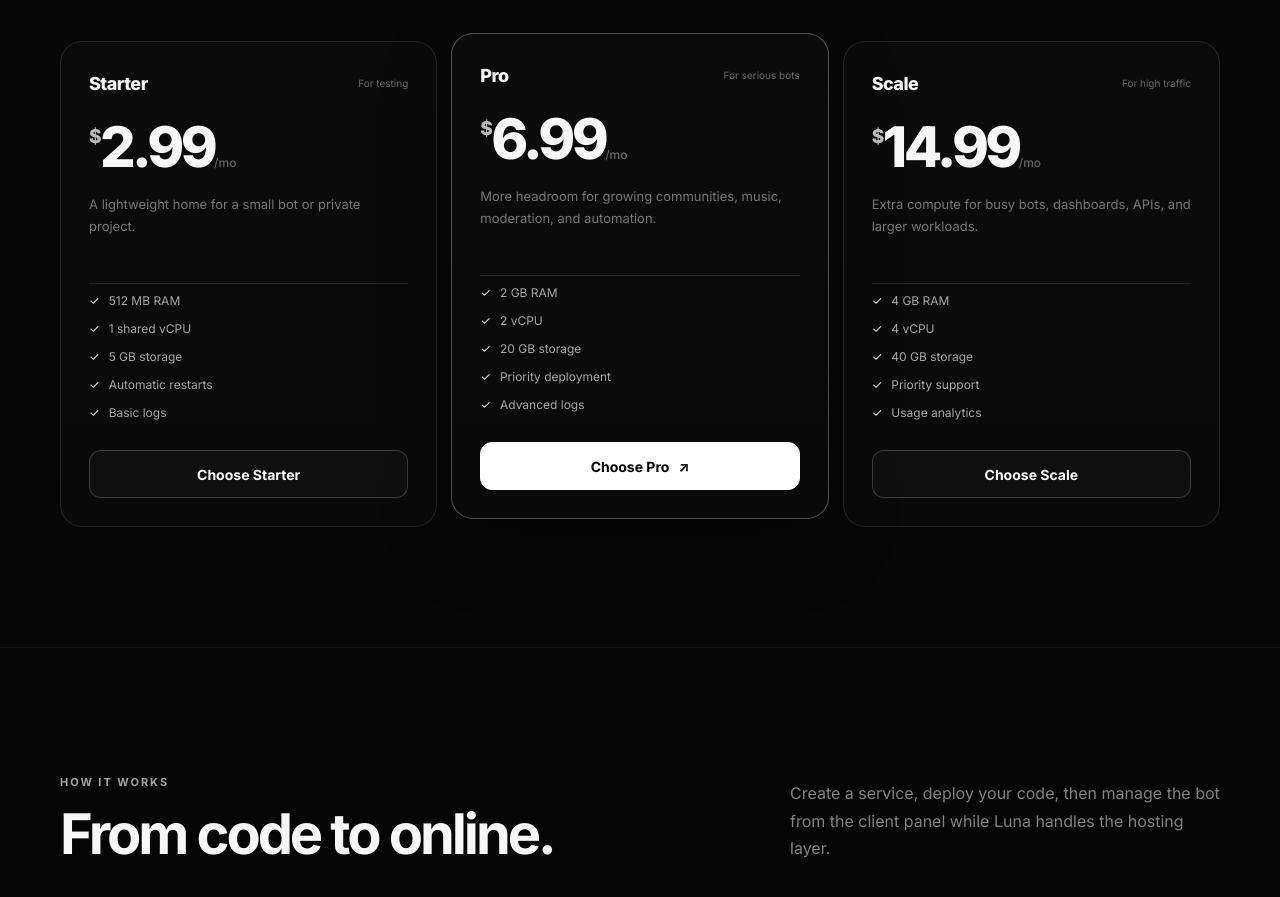
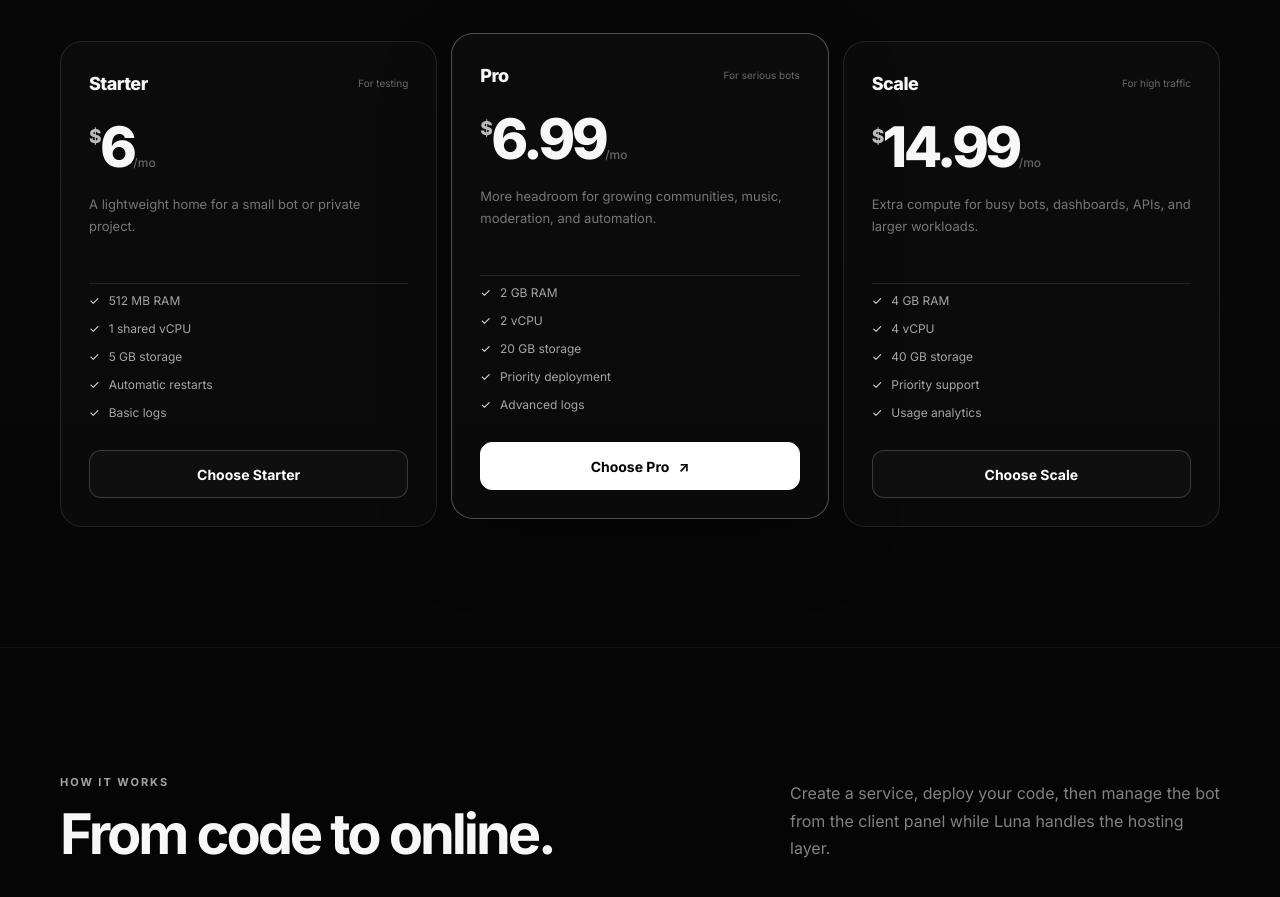
Before and after one commit to Nappygorilla/Luna.win-hosting, a plain HTML site: page index.html in a window 1280 px wide. Shown: the part 2224-3121 px from the top of the page. Drawn offline with Linux system fonts and the light colour scheme.

Commit message:
Update Starter pricing display to $6/month

```diff
--- a/index.html
+++ b/index.html
@@ -175,7 +175,7 @@
         <div class="plan-grid">
           <article class="plan-card">
             <div class="plan-top"><span>Starter</span><span class="plan-tag">For testing</span></div>
-            <div class="price"><span>$</span>2.99<small>/mo</small></div>
+            <div class="price"><span>$</span>6<small>/mo</small></div>
             <p class="plan-copy">A lightweight home for a small bot or private project.</p>
             <div class="plan-divider"></div>
             <ul class="plan-list">
```
